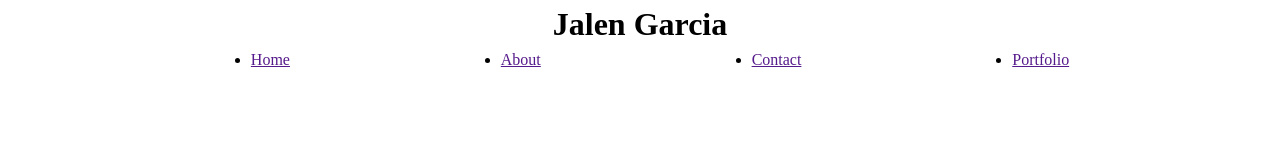
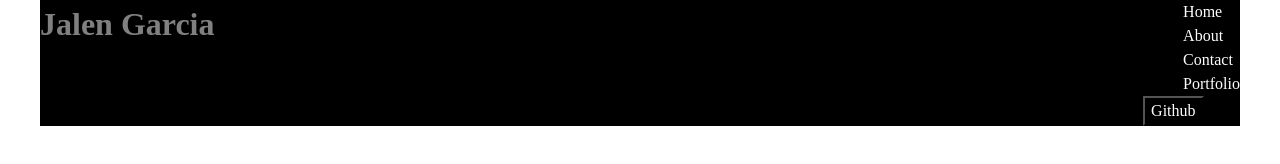
Before and after one commit to Jalendevelops/Portfolio, a plain HTML site: page index.html in a window 1280 px wide. Drawn offline with Linux system fonts and the light colour scheme.

Commit message:
Began styling Navbar

```diff
--- a/index.html
+++ b/index.html
@@ -11,7 +11,8 @@
 
 </head>
 
-  <header>
+<div class="container">
+  <header class="header">
     <h1 class="header-name">Jalen Garcia</h1>
 
 
@@ -23,11 +24,11 @@
         </li>
 
         <li>
-          <a href ="" class="nav-link">About</a>
+          <a href="" class="nav-link">About</a>
         </li>
 
         <li>
-          <a href ="" class="nav-link">Contact</a>
+          <a href="" class="nav-link">Contact</a>
         </li>
 
         <li>
@@ -35,16 +36,29 @@
         </li>
       </ul>
 
+    <div class="container">
+      <a href="https://github.com/jalendevelops">
+        <button class="github">Github</button>
+      </a>
+    </div>
+
+
     </nav>
   </header>
 
+</div>
+
+<div class="container">
   <main>
 
   </main>
+</div>
 
 
+<div class="container">
   <footer>
 
   </footer>
+</div>
 
 </html>
--- a/styles.css
+++ b/styles.css
@@ -52,9 +52,10 @@ p, h1, h2, h3, h4, h5, h6 {
 
 
 .header-name {
-  height: 50%;
+  max-height: 20%;
   width: auto;
   text-align: center;
+  color: grey;
 }
 
 .navbar {
@@ -63,15 +64,34 @@ p, h1, h2, h3, h4, h5, h6 {
 }
 
 .nav-link {
-
+  color: white;
 }
 
 .nav-link:hover {
   color: dodgerblue;
-  text-decoration: underline;
+}
+
+.nav-link:link {
+  text-decoration: none;
 }
 
 .nav-menu {
+  text-decoration: none;
+}
+
+.container {
+  max-width: 1200px;
+  margin: 0 auto;
+}
+
+
+.header {
   display: flex;
-  justify-content: space-evenly;
+  justify-content: space-between;
+  background-color: black;
 }
+
+.github {
+  color: white;
+  background-color: black;
+}
```
Lines whose indentation alone changed are shown as unchanged.
